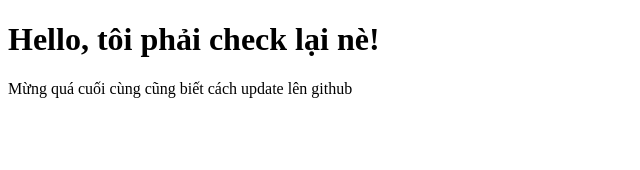
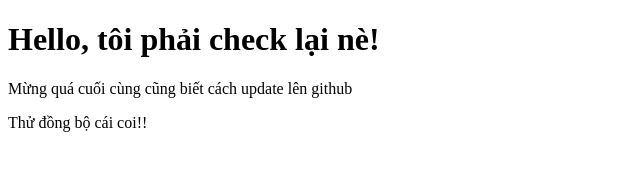
Before and after one commit to bhuunhan/fullstack, a plain HTML site: page index.html in a window 1280 px wide. Shown: the whole page, without its empty margins (0-640 px from the left). Drawn offline with Linux system fonts and the light colour scheme.

Commit message:
Update index.html

```diff
--- a/index.html
+++ b/index.html
@@ -8,5 +8,6 @@
   <body>
     <h1>Hello, tôi phải check lại nè!</h1>
     <p>Mừng quá cuối cùng cũng biết cách update lên github</p>
+    <p>Thử đồng bộ cái coi!!</p>
   </body>
 </html>
```
